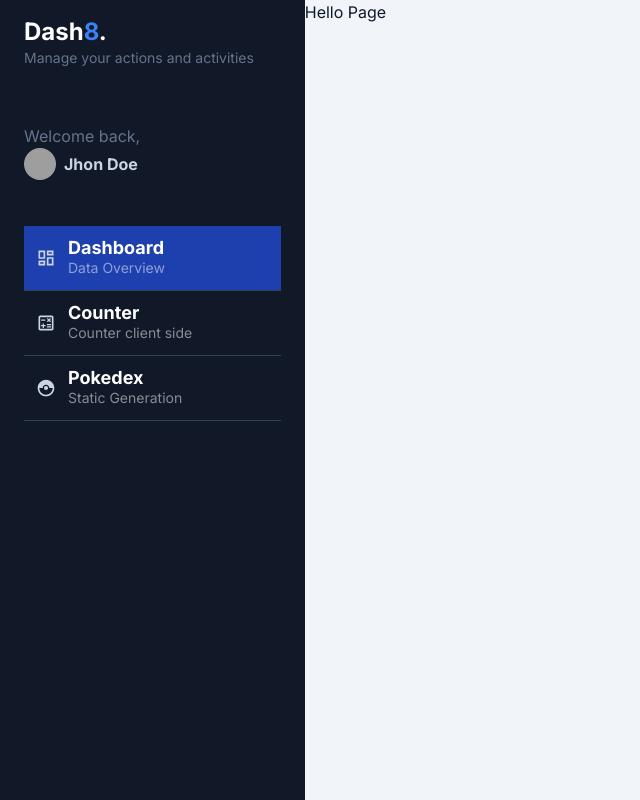
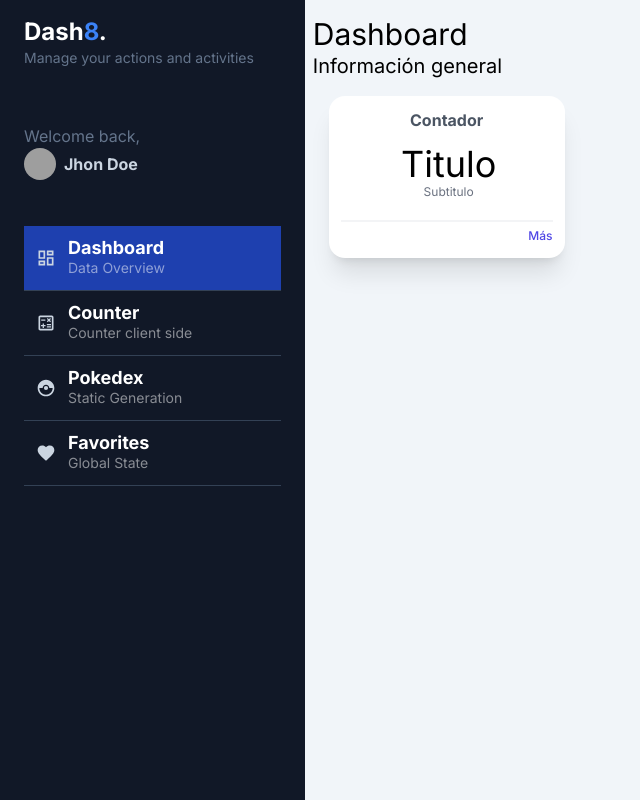
Before and after one commit to wldrocha/My-Dashboard, a Next.js app: page /dashboard/main in a window 1280 px wide. Shown: the whole page, without its empty margins (0-640 px from the left). Built offline with nearby package versions, Linux system fonts and the light colour scheme; grey boxes are pictures that could not be loaded.

Commit message:
[ADD] widget

```diff
--- /dev/null
+++ b/src/app/dashboard/favorites/page.tsx
@@ -0,0 +1,17 @@
+import { PokemonGrid, PokemonResponse, SimplePokemon } from '@/pokemons'
+
+export const metadata = {
+  title: 'Favorites',
+  description: 'Favorites page'
+}
+
+export default function FavoritePage() {
+  return (
+    <>
+      <div className='flex flex-col'>
+        <h1 className='text-4xl font-bold text-center'>Global state</h1>
+        {/* <PokemonGrid pokemons={pokemonsList} /> */}
+      </div>
+    </>
+  )
+}
--- a/src/app/dashboard/main/page.tsx
+++ b/src/app/dashboard/main/page.tsx
@@ -1,8 +1,13 @@
+import { SimpleWidget } from '@/components'
 
-export default function NamePage() {
+export default function MainPage() {
   return (
-    <div>
-      <h1>Hello Page</h1>
+    <div className='text-black p-2'>
+      <h1 className='mt-2 text-3xl'>Dashboard</h1>
+      <span className='text-xl'>Información general</span>
+      <div className='flex flex-wrap p-2'>
+        <SimpleWidget />
+      </div>
     </div>
-  );
+  )
 }
--- a/src/components/Sidebar.tsx
+++ b/src/components/Sidebar.tsx
@@ -1,7 +1,7 @@
 import React from 'react'
 import Image from 'next/image'
 
-import { MdOutlineDashboard, MdOutlineCalculate, MdCatchingPokemon } from 'react-icons/md'
+import { MdOutlineDashboard, MdOutlineCalculate, MdCatchingPokemon, MdFavorite } from 'react-icons/md'
 import { SidebarMenuItem } from '.'
 import path from 'path'
 
@@ -23,6 +23,12 @@
     icon: <MdCatchingPokemon size={20} />,
     title: 'Pokedex',
     subTitle: 'Static Generation'
+  },
+  {
+    path: '/dashboard/favorites',
+    icon: <MdFavorite size={20} />,
+    title: 'Favorites',
+    subTitle: 'Global State'
   }
 ]
 
--- /dev/null
+++ b/src/components/SimpleWidget.tsx
@@ -0,0 +1,31 @@
+import { IoCafeOutline } from 'react-icons/io5'
+
+export const SimpleWidget = () => {
+  return (
+    <div className='bg-white shadow-xl p-3 sm:min-w-[25%] min-w-full  rounded-2xl border-1 border-gray-50 m-2'>
+      <div className='flex flex-col'>
+        <div>
+          <h2 className='font-bold text-gray-600 text-center'>Contador</h2>
+        </div>
+        <div className='my-3'>
+          <div className='flex flex-row items-center justify-center space-x-1 '>
+            <div id='icon'>
+              {/* Icono irá aquí */}
+              {/* <IoCafeOutline size={50} /> */}
+            </div>
+            <div id='temp' className='text-center'>
+              <h4 className='text-4xl'>Titulo</h4>
+              <p className='text-xs text-gray-500'>Subtitulo</p>
+            </div>
+          </div>
+        </div>
+
+        <div className='w-full place-items-end text-right border-t-2 border-gray-100 mt-2'>
+          <a href='#' className='text-indigo-600 text-xs font-medium'>
+            Más
+          </a>
+        </div>
+      </div>
+    </div>
+  )
+}
--- a/src/components/index.ts
+++ b/src/components/index.ts
@@ -1,2 +1,3 @@
 export * from './Sidebar';
 export * from './SidebarMenuItem';
+export * from './SimpleWidget';
```
